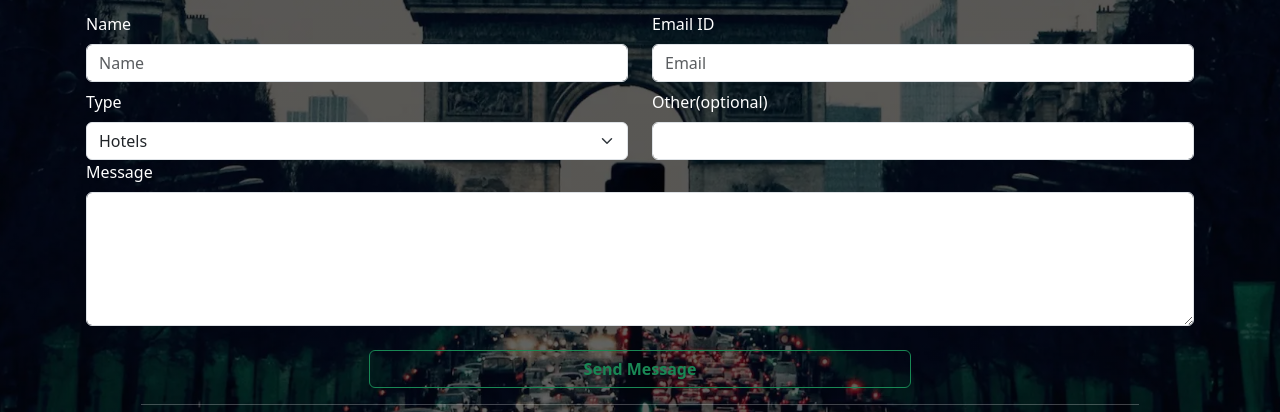
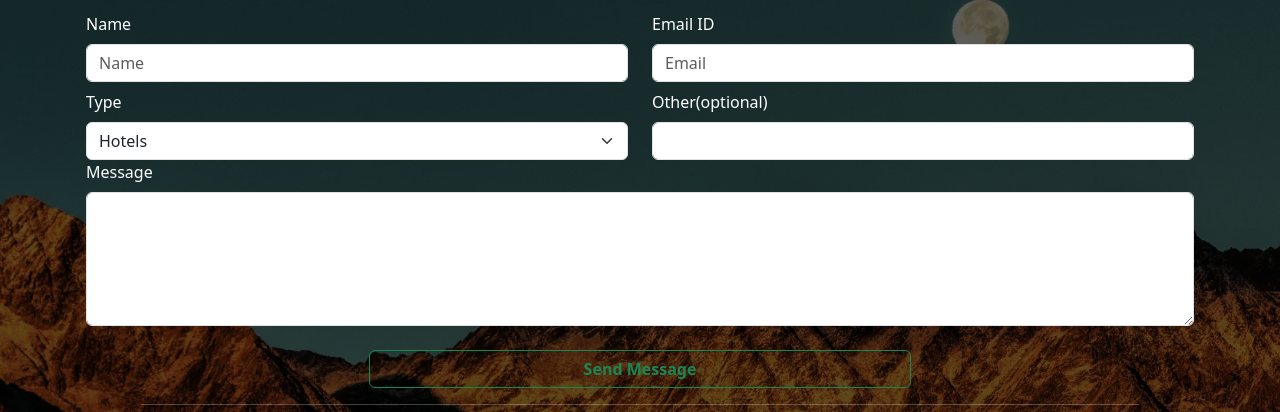
Before and after one commit to Shubham0126/Travel-3, a plain HTML site: page contact.html in a window 1280 px wide. Shown: the part 215-627 px from the top of the page. Drawn offline with nearby package versions, Linux system fonts and the light colour scheme.

Commit message:
Update styles.css

```diff
--- a/styles.css
+++ b/styles.css
@@ -32,7 +32,7 @@ hr{
 
 /* contact page */
 .container-contact{
-    background-image:linear-gradient(rgba(0,0,0,0.6) , rgba(0,0,0,0.6)), url('images/1.webp');
+    background-image:linear-gradient(rgba(0,0,0,0.6) , rgba(0,0,0,0.6)), url('images/3.webp');
     background-repeat: no-repeat;
     background-size: cover;
     background-position: center center;
```
